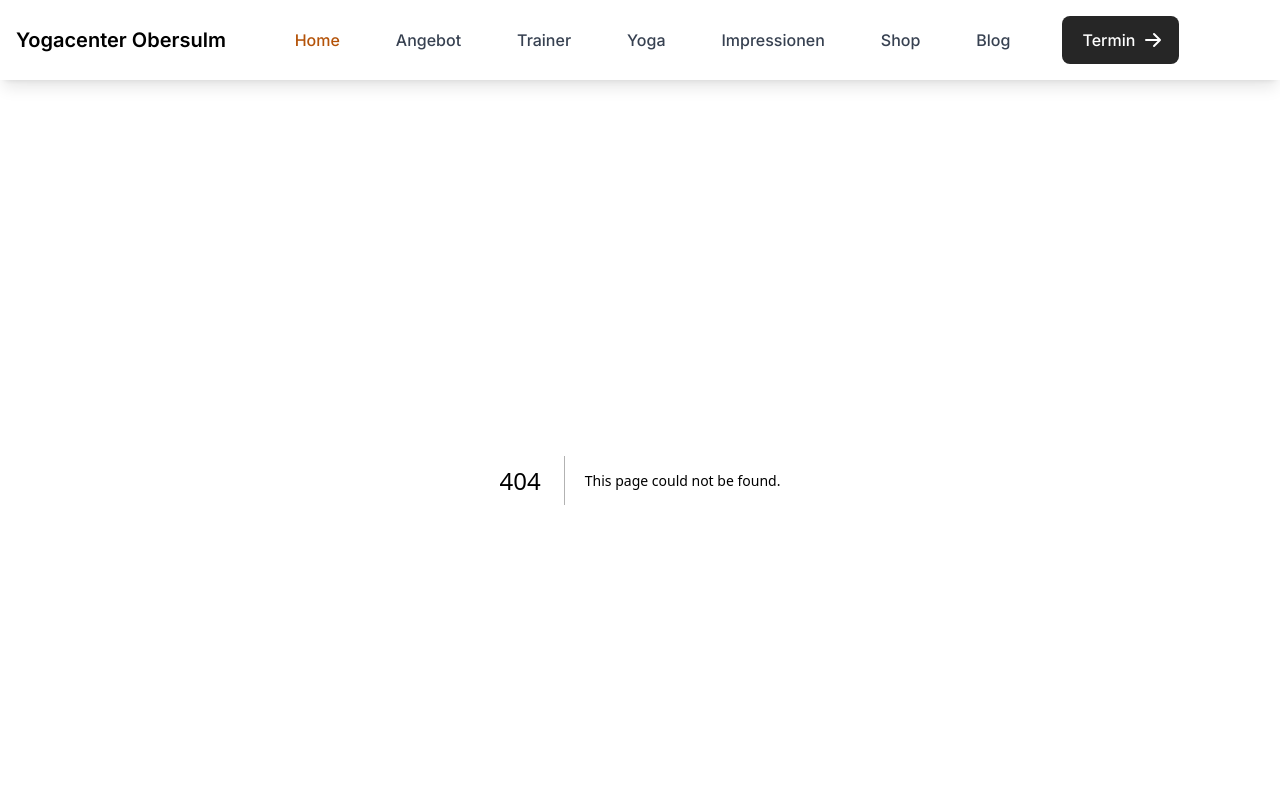
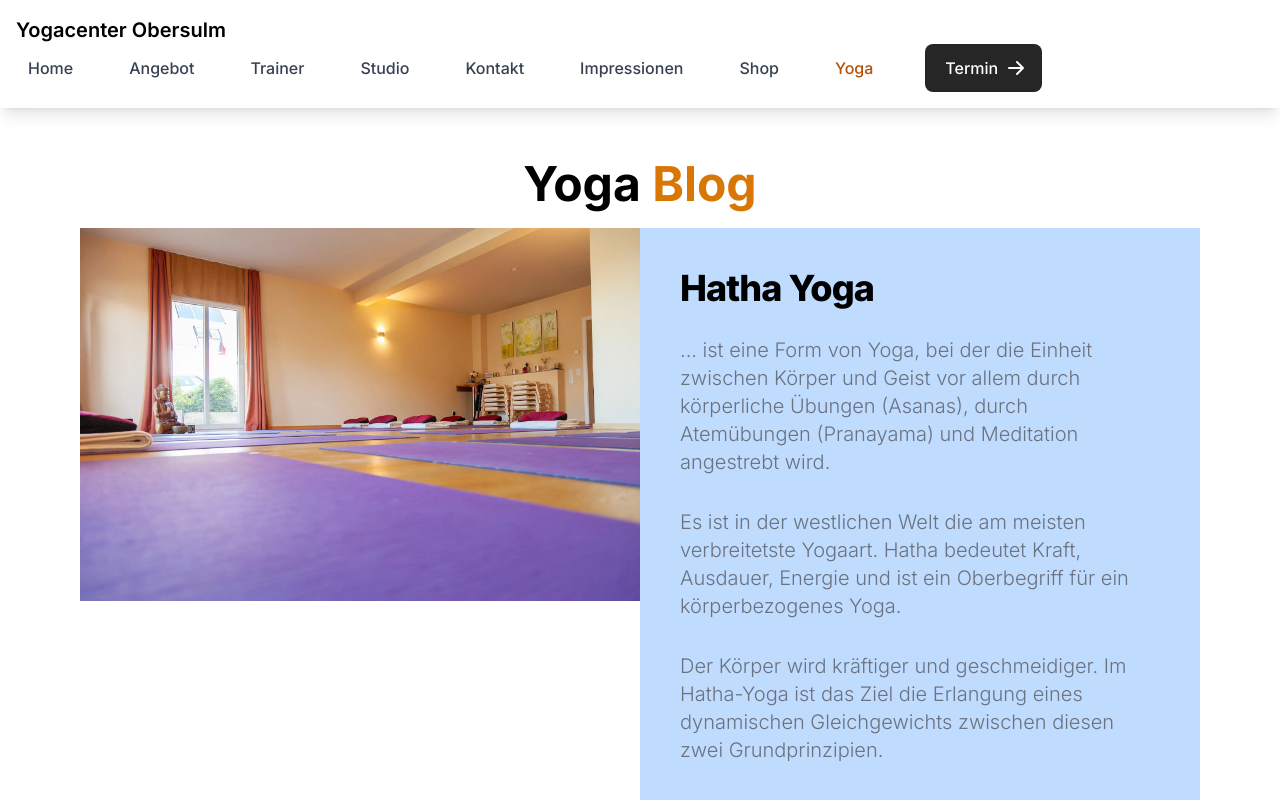
Before and after one commit to cklein83/yoga, a Next.js app: page /yoga in a window 1280 px wide. Before the commit this address had no page. Shown: the top 800 px of the page. Built offline with nearby package versions, Linux system fonts and the light colour scheme.

Commit message:
yoga-section + scrollspy

```diff
--- a/package.json
+++ b/package.json
@@ -13,7 +13,8 @@
     "next": "14.1.0",
     "react": "^18",
     "react-dom": "^18",
-    "react-feather": "^2.0.10"
+    "react-feather": "^2.0.10",
+    "react-scroll": "^1.9.0"
   },
   "devDependencies": {
     "autoprefixer": "^10.0.1",
--- a/src/app/blog/page.js
+++ /dev/null
@@ -1,9 +0,0 @@
-import BlogSection from "@/ui/sections/blog/BlogSection";
-
-export default function Blog() {
-  return (
-    <>
-      <BlogSection />
-    </>
-  )
-}
--- a/src/app/page.js
+++ b/src/app/page.js
@@ -6,7 +6,7 @@ import GallerySection from "@/ui/sections/gallery/GallerySection";
 import HeroSection from "@/ui/sections/hero/HeroSection";
 import ServiceSection from "@/ui/sections/services/ServiceSection";
 import ShopSection from "@/ui/sections/shop/ShopSection";
-import YogaSection from "@/ui/sections/yoga/YogaSection";
+import StudioSection from "@/ui/sections/studio/StudioSection";
 
 export default function Home() {
 
@@ -19,7 +19,7 @@ export default function Home() {
 
       <AboutSection />
 
-      <YogaSection />
+      <StudioSection />
 
       <BookSection />
 {/*
--- /dev/null
+++ b/src/app/yoga/page.js
@@ -0,0 +1,9 @@
+import YogaSection from "@/ui/sections/yoga/YogaSection";
+
+export default function Yoga() {
+  return (
+    <>
+      <YogaSection />
+    </>
+  )
+}
--- a/src/ui/sections/blog/BlogSection.js
+++ /dev/null
@@ -1,72 +0,0 @@
-import Image from "next/image";
-
-export default function BlogSection() {
-  return (
-    <section class="p-5 lg:p-20 flex flex-col justify-center scroll-mt-20">
-
-      <h1 class="text-3xl md:text-4xl xl:text-5xl font-bold mb-5 self-center">
-         Yoga <span className="text-amber-600">Blog</span>
-      </h1>
-
-      <div class="flex flex-col lg:flex-row">
-        <div class="w-full lg:w-1/2">
-          <Image
-            className="w-full"
-            src="/blog1.webp"
-            alt="Yoga Saal"
-            width={600}
-            height={400}
-            priority
-          />
-        </div>
-        <div class="w-full lg:w-1/2 bg-blue-200 p-3 lg:p-10">
-          <h2 class="max-w-2xl font-extrabold tracking-tight leading-none md:text35xl xl:text-4xl mb-7 self-center">
-            Hatha Yoga
-          </h2>
-          <div>
-            <p class="max-w-2xl mb-6 font-light text-gray-500 lg:mb-8 md:text-lg lg:text-xl">
-              ... ist eine Form von Yoga, bei der die Einheit zwischen Körper und Geist vor allem durch körperliche Übungen (Asanas), durch Atemübungen (Pranayama) und Meditation angestrebt wird.
-            </p>
-            <p class="max-w-2xl mb-6 font-light text-gray-500 lg:mb-8 md:text-lg lg:text-xl">
-              Es ist in der westlichen Welt die am meisten verbreitetste Yogaart. Hatha bedeutet Kraft, Ausdauer, Energie und ist ein Oberbegriff für ein körperbezogenes Yoga.
-            </p>
-            <p class="max-w-2xl mb-6 font-light text-gray-500 lg:mb-8 md:text-lg lg:text-xl">
-              Der Körper wird kräftiger und geschmeidiger. Im Hatha-Yoga ist das Ziel die Erlangung eines dynamischen Gleichgewichts zwischen diesen zwei Grundprinzipien.
-            </p>
-          </div>
-        </div>
-      </div>
-
-
-      <div class="flex flex-col lg:flex-row">
-        <div class="w-full lg:w-1/2 bg-green-50 p-3 lg:p-10">
-            <h2 class="max-w-2xl font-extrabold tracking-tight leading-none md:text35xl xl:text-4xl mb-7 self-center">
-              Yoga für jeden
-            </h2>
-            <div>
-              <p class="max-w-2xl mb-6 font-light text-gray-500 lg:mb-8 md:text-lg lg:text-xl">
-                Jahrhundertelang stand Yoga nur Menschen offen, die bereit waren, sich einen Lehrer in Indien zu suchen, und lange Zeit sprach es nur jene an, die bereit waren, zurückgezogen zu leben und weltlichen Gütern zu entsagen.
-              </p>
-              <p class="max-w-2xl mb-6 font-light text-gray-500 lg:mb-8 md:text-lg lg:text-xl">
-              H.H. Swami Sivananda (1887 – 1963) und Swami Vishnudevananda (1927 – 1993) gehörten zu den ersten indischen Yogameistern, die Yoga allen Menschen zugänglich machten, unabhängig von Alter, Status oder dem Ort, an dem sie lebten.
-              </p>
-              <p class="max-w-2xl mb-6 font-light text-gray-500 lg:mb-8 md:text-lg lg:text-xl">
-              Dadurch leisteten sie einen großen Beitrag zur Verbreitung des Yoga im Westen.
-              </p>
-            </div>
-          </div>
-        <div class="w-full lg:w-1/2">
-          <Image
-            className="w-full"
-            src="/blog2.webp"
-            alt="Yoga Saal Nahaufnahme"
-            width={600}
-            height={400}
-            priority
-          />
-        </div>
-      </div>
-
-    </section>
-  )
-}
--- a/src/ui/sections/footer/Footer.js
+++ b/src/ui/sections/footer/Footer.js
@@ -20,7 +20,7 @@ export default function Footer() {
                 <Link href="/#book" class="hover:underline">Termin</Link>
               </li>
               <li class="mb-4">
-                <Link href="/blog" class="hover:underline">Blog</Link>
+                <Link href="/yoga" class="hover:underline">Yoga</Link>
               </li>
             </ul>
           </div>
--- a/src/ui/sections/nav/NavLink.js
+++ b/src/ui/sections/nav/NavLink.js
@@ -1,12 +1,37 @@
 import Link from "next/link";
+import { Link as ScrollableLink } from "react-scroll";
 
-export default function NavLink({ name, href, active, onClick }) {
+export default function NavLink({ id, name, active, href, onClick, external, onHome }) {
+
+  let theHref = href
+  if (external) {
+    theHref = "/" + id
+  } else {
+    if (onHome && href != "/") {
+      theHref = "#" + id
+    } else {
+      theHref = "/#" + id
+    }
+  }
+
   return (
     <li>
-      <Link href={href}
-            onClick={onClick}
+
+      {(!onHome || external) && (
+      <Link href={theHref}
             class={`block py-2 px-3
                    ${active ? "text-amber-700" : "text-gray-700"} hover:text-amber-700`}>{name}</Link>
+      )}
+
+      {(onHome && !external) && (
+      <Link href={theHref}>
+        <ScrollableLink
+            to={id} spy={true} offset={-100}
+            onClick={onClick}
+            activeClass="!text-amber-700"
+            className={`block py-2 px-3 text-gray-700 hover:text-amber-700`}>{name}</ScrollableLink>
+       </Link>
+      )}
     </li>
   )
 }
--- a/src/ui/sections/nav/Navigation.js
+++ b/src/ui/sections/nav/Navigation.js
@@ -2,7 +2,6 @@ import { usePathname } from "next/navigation";
 import HeadCTA from "../../lib/HeadCTA";
 import NavLink from "./NavLink";
 import { useState } from "react";
-import Image from "next/image";
 
 export const nav = [
   {
@@ -19,8 +18,12 @@ export const nav = [
     "name": "Trainer"
   },
   {
-    "id": "yoga",
-    "name": "Yoga"
+    "id": "studio",
+    "name": "Studio"
+  },
+  {
+    "id": "book",
+    "name": "Kontakt"
   },
   {
     "id": "gallery",
@@ -31,9 +34,10 @@ export const nav = [
     "name": "Shop"
   },
   {
-    "id": "blog",
-    "name": "Blog",
-    "href": "/blog"
+    "id": "yoga",
+    "name": "Yoga",
+    "href": "/yoga",
+    "external": true
   }
 ]
 
@@ -45,10 +49,12 @@ export default function Navigation() {
 
   const pathname = usePathname()
 
+  const onHome = pathname == "/"
+
   return (
     <nav class="bg-white fixed top-0 w-full py-4 shadow-lg z-50">
 
-      <div class="flex flex-wrap items-center justify-between max-w-screen-xl px-4 mx-auto">
+      <div class="flex flex-wrap items-center justify-between max-w-screen-2xl px-4 mx-auto">
         <a href="/" class="flex items-center">
           {/*
           <img src="https://www.svgrepo.com/show/499962/music.svg" class="h-6 mr-3 sm:h-9" alt="Landwind Logo" />
@@ -87,19 +93,18 @@ export default function Navigation() {
           <ul class="flex flex-col mt-4 font-medium lg:flex-row lg:space-x-8 lg:mt-0">
 
             {nav.map(entry => {
-              //const active = entry?.href == pathname || fragment === entry.id
-              const active = entry.id === activePage
+              const active = onHome && entry.id === activePage || entry.external && pathname == entry?.href
 
-              let href = entry?.href
-              if (!href) {
-                if (pathname == "/") {
-                  href = "#" + entry.id
-                } else {
-                  href = "/"
-                }
-              }
-
-              return (<NavLink key={entry.id} name={entry.name} href={href} onClick={() => { setActivePage(entry.id); setOpen(false)} } active={active} />)
+              return (<NavLink
+                key={entry.id}
+                id={entry.id}
+                name={entry.name}
+                href={entry?.href}
+                external={entry.external}
+                active={active}
+                onHome={onHome}
+                onClick={() => { setActivePage(entry.id); setOpen(false)} }
+              />)
             })}
 
           </ul>
--- a/src/ui/sections/services/service.js
+++ b/src/ui/sections/services/service.js
@@ -19,7 +19,7 @@ export default function Service(props) {
 
       <div class="px-3 lg:px-6 py-2 lg:py-4">
         <h2 class="font-bold text-xl mb-2 text-center">{title}</h2>
-        <p class="text-gray-700 text-center">
+        <p class="text-gray-700 text-left">
           {description}
         </p>
       </div>
--- /dev/null
+++ b/src/ui/sections/studio/StudioSection.js
@@ -0,0 +1,92 @@
+import Image from "next/image";
+
+
+export default function StudioSection() {
+  return (
+    <section id="studio" class="p-10 lg:p-20 scroll-mt-20">
+
+      <div class="flex flex-col lg:flex-row justify-center mb-10 lg:mb-20">
+
+        <div class="lg:w-1/3 lg:px-4 px-2 self-center">
+          <p class="max-w-2xl mb-6 font-light text-gray-500 lg:mb-8 md:text-lg lg:text-xl ">
+            Jahrhundertelang stand Yoga nur Menschen offen, die bereit waren, sich einen Lehrer in Indien zu suchen
+            und lange Zeit sprach es nur jene an, die bereit waren, zurückgezogen zu leben und weltlichen Gütern zu entsagen.
+          </p>
+          <p class="max-w-2xl mb-6 font-light text-gray-500 lg:mb-8 md:text-lg lg:text-xl">
+            H.H. Swami Sivananda (1887 – 1963) und Swami Vishnudevananda (1927 – 1993) gehörten zu den ersten indischen Yogameistern,
+            die Yoga allen Menschen zugänglich machten, unabhängig von Alter, Status oder dem Ort, an dem sie lebten.
+            Dadurch leisteten sie einen großen Beitrag zur Verbreitung des Yoga im Westen.
+          </p>
+        </div>
+
+        <div class="w-full lg:w-1/3 px-2 lg:px-4 items-center">
+          <Image
+            className="rounded-lg text-center mb-3"
+            src="/yoga.webp"
+            alt="Buddha Figur"
+            width={700}
+            height={400}
+            priority
+          />
+        </div>
+      </div>
+
+      <div class="flex flex-col lg:flex-row justify-center mb-5 lg:mb-10">
+        <div class="w-full lg:w-1/3 px-2 lg:px-4">
+          <Image
+            className="rounded-lg text-center mb-3"
+            src="/yoga2b.webp"
+            alt="Seerose"
+            width={700}
+            height={400}
+            priority
+          />
+        </div>
+        <div class="w-full lg:w-1/3 px-2 lg:px-4 self-center">
+          <p class="max-w-2xl mb-6 font-light text-gray-500 lg:mb-8 md:text-lg lg:text-xl dark:text-gray-400 mb-10">
+            Egal, ob du gerade erst mit Yoga beginnen willst oder schon langjährige Praxis hast,
+            ob du jung oder alt bist – hier ist ein Ort, der dir hilft zu entspannen, bei dir selbst anzukommen und die Seele baumeln zu lassen.
+          </p>
+          <p class="max-w-2xl mb-6 font-light text-gray-500 lg:mb-8 md:text-lg lg:text-xl dark:text-gray-400 mb-10">
+            Hierzu nutzen wir alle Disziplinen des Yoga: Körperübungen, Atemübungen, Übungen um die Aufmerksamkeit nach innen zu lenken,
+            den Geist zu konzentrieren und Meditation.
+          </p>
+          <p class="max-w-2xl mb-6 font-light text-gray-500 lg:mb-8 md:text-lg lg:text-xl dark:text-gray-400 mb-10">
+            Gemeinsam entwickeln und erhalten die Lehrer und Schüler eine liebevolle Atmosphäre
+            der Freude und des seelischen Wachstums für sich selbst und für andere.
+          </p>
+        </div>
+      </div>
+
+      <div class="flex flex-col items-center p-5 lg:p-10">
+
+        <div class="mb-5 text-center items-center">
+          <p class="max-w-2xl mb-6 font-light text-gray-500 lg:mb-8 md:text-lg lg:text-xl">
+            Offizieller Partner der Hochschule Heilbronn
+          </p>
+          <Image
+            className="flex mb-10"
+            src="/hshn.webp"
+            alt="Logo der Hochschule Heilbronn"
+            width={300}
+            height={100}
+            priority
+          />
+        </div>
+
+        {/*
+        <div class="text-center">
+          <p class="max-w-2xl font-light text-gray-500 md:text-lg lg:text-xl mb-2">
+            In Zusammenarbeit mit <span className="font-bold">Auszeit Alexandra Germer</span>.
+          </p>
+          <p class="font-medium text-blue-600 hover:underline md:text-lg lg:text-xl ">
+            <a href="https://g.co/kgs/eKHYqA" target="_blank">Hier klicken für weitere Infos.</a>
+          </p>
+        </div>
+        */}
+
+      </div>
+
+    </section>
+  )
+}
--- a/src/ui/sections/yoga/YogaSection.js
+++ b/src/ui/sections/yoga/YogaSection.js
@@ -1,92 +1,72 @@
 import Image from "next/image";
-
 
 export default function YogaSection() {
   return (
-    <section id="yoga" class="p-10 lg:p-20 scroll-mt-20">
+    <section class="p-5 lg:p-20 flex flex-col justify-center scroll-mt-20">
 
-      <div class="flex flex-col lg:flex-row justify-center mb-10 lg:mb-20">
+      <h1 class="text-3xl md:text-4xl xl:text-5xl font-bold mb-5 self-center">
+         Yoga <span className="text-amber-600">Blog</span>
+      </h1>
 
-        <div class="lg:w-1/3 lg:px-4 px-2 self-center">
-          <p class="max-w-2xl mb-6 font-light text-gray-500 lg:mb-8 md:text-lg lg:text-xl ">
-            Jahrhundertelang stand Yoga nur Menschen offen, die bereit waren, sich einen Lehrer in Indien zu suchen
-            und lange Zeit sprach es nur jene an, die bereit waren, zurückgezogen zu leben und weltlichen Gütern zu entsagen.
-          </p>
-          <p class="max-w-2xl mb-6 font-light text-gray-500 lg:mb-8 md:text-lg lg:text-xl">
-            H.H. Swami Sivananda (1887 – 1963) und Swami Vishnudevananda (1927 – 1993) gehörten zu den ersten indischen Yogameistern,
-            die Yoga allen Menschen zugänglich machten, unabhängig von Alter, Status oder dem Ort, an dem sie lebten.
-            Dadurch leisteten sie einen großen Beitrag zur Verbreitung des Yoga im Westen.
-          </p>
+      <div class="flex flex-col lg:flex-row">
+        <div class="w-full lg:w-1/2">
+          <Image
+            className="w-full"
+            src="/blog1.webp"
+            alt="Yoga Saal"
+            width={600}
+            height={400}
+            priority
+          />
         </div>
+        <div class="w-full lg:w-1/2 bg-blue-200 p-3 lg:p-10">
+          <h2 class="max-w-2xl font-extrabold tracking-tight leading-none md:text35xl xl:text-4xl mb-7 self-center">
+            Hatha Yoga
+          </h2>
+          <div>
+            <p class="max-w-2xl mb-6 font-light text-gray-500 lg:mb-8 md:text-lg lg:text-xl">
+              ... ist eine Form von Yoga, bei der die Einheit zwischen Körper und Geist vor allem durch körperliche Übungen (Asanas), durch Atemübungen (Pranayama) und Meditation angestrebt wird.
+            </p>
+            <p class="max-w-2xl mb-6 font-light text-gray-500 lg:mb-8 md:text-lg lg:text-xl">
+              Es ist in der westlichen Welt die am meisten verbreitetste Yogaart. Hatha bedeutet Kraft, Ausdauer, Energie und ist ein Oberbegriff für ein körperbezogenes Yoga.
+            </p>
+            <p class="max-w-2xl mb-6 font-light text-gray-500 lg:mb-8 md:text-lg lg:text-xl">
+              Der Körper wird kräftiger und geschmeidiger. Im Hatha-Yoga ist das Ziel die Erlangung eines dynamischen Gleichgewichts zwischen diesen zwei Grundprinzipien.
+            </p>
+          </div>
+        </div>
+      </div>
 
-        <div class="w-full lg:w-1/3 px-2 lg:px-4 items-center">
+
+      <div class="flex flex-col lg:flex-row">
+        <div class="w-full lg:w-1/2 bg-green-50 p-3 lg:p-10">
+            <h2 class="max-w-2xl font-extrabold tracking-tight leading-none md:text35xl xl:text-4xl mb-7 self-center">
+              Yoga für jeden
+            </h2>
+            <div>
+              <p class="max-w-2xl mb-6 font-light text-gray-500 lg:mb-8 md:text-lg lg:text-xl">
+                Jahrhundertelang stand Yoga nur Menschen offen, die bereit waren, sich einen Lehrer in Indien zu suchen, und lange Zeit sprach es nur jene an, die bereit waren, zurückgezogen zu leben und weltlichen Gütern zu entsagen.
+              </p>
+              <p class="max-w-2xl mb-6 font-light text-gray-500 lg:mb-8 md:text-lg lg:text-xl">
+              H.H. Swami Sivananda (1887 – 1963) und Swami Vishnudevananda (1927 – 1993) gehörten zu den ersten indischen Yogameistern, die Yoga allen Menschen zugänglich machten, unabhängig von Alter, Status oder dem Ort, an dem sie lebten.
+              </p>
+              <p class="max-w-2xl mb-6 font-light text-gray-500 lg:mb-8 md:text-lg lg:text-xl">
+              Dadurch leisteten sie einen großen Beitrag zur Verbreitung des Yoga im Westen.
+              </p>
+            </div>
+          </div>
+        <div class="w-full lg:w-1/2">
           <Image
-            className="rounded-lg text-center mb-3"
-            src="/yoga.webp"
-            alt="Buddha Figur"
-            width={700}
+            className="w-full"
+            src="/blog2.webp"
+            alt="Yoga Saal Nahaufnahme"
+            width={600}
             height={400}
             priority
           />
         </div>
       </div>
 
-      <div class="flex flex-col lg:flex-row justify-center mb-5 lg:mb-10">
-        <div class="w-full lg:w-1/3 px-2 lg:px-4">
-          <Image
-            className="rounded-lg text-center mb-3"
-            src="/yoga2b.webp"
-            alt="Seerose"
-            width={700}
-            height={400}
-            priority
-          />
-        </div>
-        <div class="w-full lg:w-1/3 px-2 lg:px-4 self-center">
-          <p class="max-w-2xl mb-6 font-light text-gray-500 lg:mb-8 md:text-lg lg:text-xl dark:text-gray-400 mb-10">
-            Egal, ob du gerade erst mit Yoga beginnen willst oder schon langjährige Praxis hast,
-            ob du jung oder alt bist – hier ist ein Ort, der dir hilft zu entspannen, bei dir selbst anzukommen und die Seele baumeln zu lassen.
-          </p>
-          <p class="max-w-2xl mb-6 font-light text-gray-500 lg:mb-8 md:text-lg lg:text-xl dark:text-gray-400 mb-10">
-            Hierzu nutzen wir alle Disziplinen des Yoga: Körperübungen, Atemübungen, Übungen um die Aufmerksamkeit nach innen zu lenken,
-            den Geist zu konzentrieren und Meditation.
-          </p>
-          <p class="max-w-2xl mb-6 font-light text-gray-500 lg:mb-8 md:text-lg lg:text-xl dark:text-gray-400 mb-10">
-            Gemeinsam entwickeln und erhalten die Lehrer und Schüler eine liebevolle Atmosphäre
-            der Freude und des seelischen Wachstums für sich selbst und für andere.
-          </p>
-        </div>
-      </div>
-
-      <div class="flex flex-col items-center p-5 lg:p-10">
-
-        <div class="mb-5 text-center items-center">
-          <p class="max-w-2xl mb-6 font-light text-gray-500 lg:mb-8 md:text-lg lg:text-xl">
-            Offizieller Partner der Hochschule Heilbronn
-          </p>
-          <Image
-            className="flex mb-10"
-            src="/hshn.webp"
-            alt="Logo der Hochschule Heilbronn"
-            width={300}
-            height={100}
-            priority
-          />
-        </div>
-
-        {/*
-        <div class="text-center">
-          <p class="max-w-2xl font-light text-gray-500 md:text-lg lg:text-xl mb-2">
-            In Zusammenarbeit mit <span className="font-bold">Auszeit Alexandra Germer</span>.
-          </p>
-          <p class="font-medium text-blue-600 hover:underline md:text-lg lg:text-xl ">
-            <a href="https://g.co/kgs/eKHYqA" target="_blank">Hier klicken für weitere Infos.</a>
-          </p>
-        </div>
-        */}
-
-      </div>
-
     </section>
   )
 }
```
Also changed, not shown: 1 other file (tests, documents, lock files or other folders).
